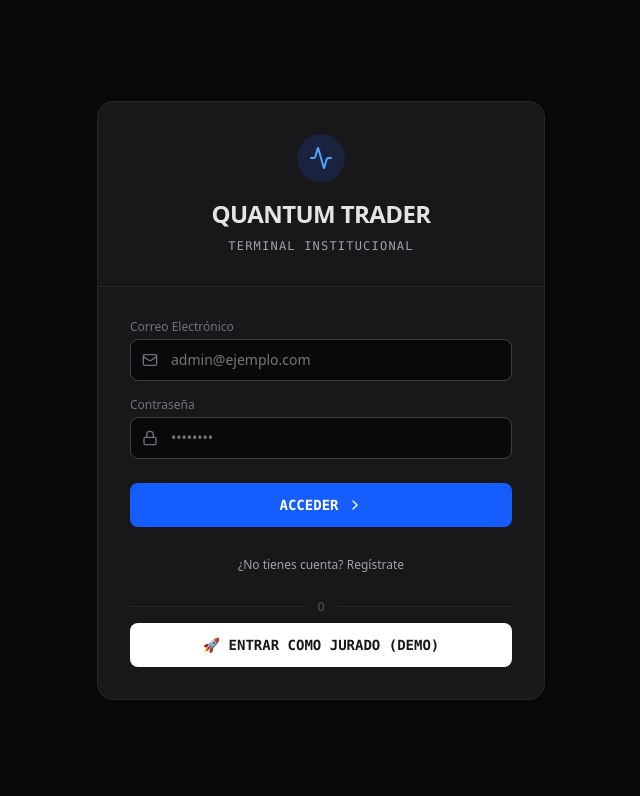
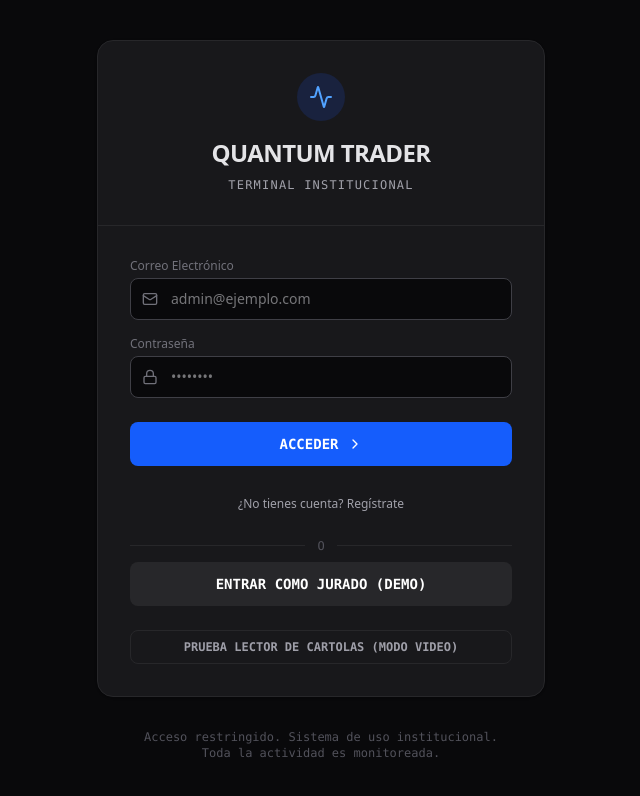
Before and after one commit to SRodriguez-Data/OmniCapital, a Next.js app in the folder web/: page /login in a window 1280 px wide. Shown: the top 796 px of the page, without its empty margins (319-959 px from the left). Built offline with nearby package versions, Linux system fonts and the light colour scheme; no server answers.

Commit message:
feat: add Cartola Video mode to login and populate portfolio context

```diff
--- a/web/src/app/components/DataWarehouseTab.tsx
+++ b/web/src/app/components/DataWarehouseTab.tsx
@@ -1,11 +1,13 @@
 import React, { useState } from 'react';
 import { UploadCloud, FileText, CheckCircle, AlertCircle, Database } from 'lucide-react';
+import { usePortfolio } from '../context/PortfolioContext';
 
 export default function DataWarehouseTab() {
   const [files, setFiles] = useState<File[]>([]);
   const [isUploading, setIsUploading] = useState(false);
   const [results, setResults] = useState<any[]>([]);
   const [error, setError] = useState<string | null>(null);
+  const { isCartolaMode, setItems } = usePortfolio();
 
   const handleFileChange = (e: React.ChangeEvent<HTMLInputElement>) => {
     if (e.target.files) {
@@ -26,7 +28,6 @@ export default function DataWarehouseTab() {
     });
 
     try {
-      // Intentar conectarse al backend (Render o Local)
       const apiUrl = process.env.NEXT_PUBLIC_API_URL || 'http://localhost:8000';
       const response = await fetch(`${apiUrl}/api/upload-cartolas`, {
         method: 'POST',
@@ -43,7 +44,35 @@ export default function DataWarehouseTab() {
         throw new Error(data.error);
       }
 
-      setResults(data.results || []);
+      const extractedResults = data.results || [];
+      setResults(extractedResults);
+
+      // Si estamos en Modo Cartola, auto-poblar el portafolio con los resultados extraídos!
+      if (isCartolaMode && extractedResults.length > 0) {
+        const newItems: any[] = [];
+        extractedResults.forEach((res: any) => {
+          if (res.data && Array.isArray(res.data)) {
+            res.data.forEach((row: any) => {
+              // Ajustar mapeo según las columnas que devuelve extractor_cartolas.py
+              if (row.Tipo === 'COMPRA' || row.Tipo === 'Buy') {
+                newItems.push({
+                  id: `cartola-${Math.random().toString(36).substr(2, 9)}`,
+                  ticker: row.Ticker || 'UNKNOWN',
+                  cantidad: Number(row.Cantidad) || 1,
+                  precio_compra: Number(row.Precio) || 0,
+                  moneda: row.Moneda || (row.Precio > 1000 ? 'CLP' : 'USD'),
+                  purchase_date: row.Fecha || new Date().toISOString().split('T')[0]
+                });
+              }
+            });
+          }
+        });
+
+        if (newItems.length > 0) {
+          setItems(prev => [...prev, ...newItems]);
+        }
+      }
+
     } catch (err: any) {
       console.error(err);
       setError(err.message || 'Error desconocido al subir archivos.');
@@ -141,6 +170,17 @@ export default function DataWarehouseTab() {
             <CheckCircle className="w-5 h-5 text-emerald-500" /> Resultados de Extracción
           </h3>
 
+          {isCartolaMode && (
+            <div className="mb-6 bg-emerald-50 dark:bg-emerald-900/20 border border-emerald-200 dark:border-emerald-900/50 p-4 rounded-lg flex flex-col items-center justify-center text-center">
+              <span className="text-emerald-600 dark:text-emerald-400 font-bold mb-2 font-sans">
+                ¡Operaciones importadas exitosamente!
+              </span>
+              <span className="text-xs text-emerald-700 dark:text-emerald-500 font-mono">
+                Ve a la pestaña [01] Mi Portafolio para ver tus activos y P&L en vivo.
+              </span>
+            </div>
+          )}
+
           <div className="space-y-8">
             {results.map((result, idx) => (
               <div key={idx} className="border border-zinc-200 dark:border-[#27272a] rounded-lg overflow-hidden">
--- a/web/src/app/context/PortfolioContext.tsx
+++ b/web/src/app/context/PortfolioContext.tsx
@@ -16,6 +16,8 @@ interface PortfolioContextType {
   items: PortfolioItem[];
   loading: boolean;
   isDemo: boolean;
+  isCartolaMode: boolean;
+  setItems: React.Dispatch<React.SetStateAction<PortfolioItem[]>>;
   refreshPortfolio: () => Promise<void>;
 }
 
@@ -39,15 +41,27 @@ export const PortfolioProvider = ({ children }: { children: React.ReactNode }) =
   const [items, setItems] = useState<PortfolioItem[]>([]);
   const [loading, setLoading] = useState(true);
   const [isDemo, setIsDemo] = useState(false);
+  const [isCartolaMode, setIsCartolaMode] = useState(false);
 
   const fetchPortfolio = async () => {
     setLoading(true);
     try {
       const demoMode = typeof window !== 'undefined' && localStorage.getItem('isDemo') === 'true';
+      const cartolaMode = typeof window !== 'undefined' && localStorage.getItem('isCartolaMode') === 'true';
+
       setIsDemo(demoMode);
+      setIsCartolaMode(cartolaMode);
 
       if (demoMode) {
         setItems(MOCK_PORTFOLIO);
+        setLoading(false);
+        return;
+      }
+
+      if (cartolaMode) {
+        // En modo cartola empezamos con un portafolio vacío hasta que el usuario suba la cartola.
+        // Solo no borramos los items si ya tienen algo.
+        setItems(prev => prev.length > 0 ? prev : []);
         setLoading(false);
         return;
       }
@@ -78,7 +92,7 @@ export const PortfolioProvider = ({ children }: { children: React.ReactNode }) =
   }, []);
 
   return (
-    <PortfolioContext.Provider value={{ items, loading, isDemo, refreshPortfolio: fetchPortfolio }}>
+    <PortfolioContext.Provider value={{ items, loading, isDemo, isCartolaMode, setItems, refreshPortfolio: fetchPortfolio }}>
       {children}
     </PortfolioContext.Provider>
   );
--- a/web/src/app/login/page.tsx
+++ b/web/src/app/login/page.tsx
@@ -150,12 +150,31 @@ export default function LoginPage() {
           <button
             type="button"
             onClick={handleDemoLogin}
-            className="w-full flex items-center justify-center gap-2 bg-zinc-900 dark:bg-white hover:bg-zinc-800 dark:hover:bg-zinc-200 text-white dark:text-zinc-900 p-3 rounded-lg text-sm font-bold font-mono transition-colors"
+            className="w-full flex items-center justify-center gap-2 bg-zinc-100 dark:bg-[#27272a] hover:bg-zinc-200 dark:hover:bg-[#3f3f46] text-zinc-900 dark:text-white p-3 rounded-lg text-sm font-bold font-mono transition-colors"
           >
-            🚀 ENTRAR COMO JURADO (DEMO)
+            ENTRAR COMO JURADO (DEMO)
           </button>
+
+          <button
+            type="button"
+            onClick={() => {
+              if (typeof window !== 'undefined') {
+                localStorage.setItem('isCartolaMode', 'true');
+                router.push('/');
+              }
+            }}
+            className="w-full flex items-center justify-center gap-2 bg-transparent border border-zinc-200 dark:border-[#27272a] hover:bg-zinc-50 dark:hover:bg-[#27272a] text-zinc-500 dark:text-zinc-400 py-2 rounded-lg text-xs font-bold font-mono transition-colors mt-2"
+          >
+            PRUEBA LECTOR DE CARTOLAS (MODO VIDEO)
+          </button>
+
         </form>
       </div>
+
+      <p className="mt-8 text-xs text-zinc-400 dark:text-[#52525b] font-mono text-center max-w-sm">
+        Acceso restringido. Sistema de uso institucional.
+        Toda la actividad es monitoreada.
+      </p>
     </main>
   );
 }
```
